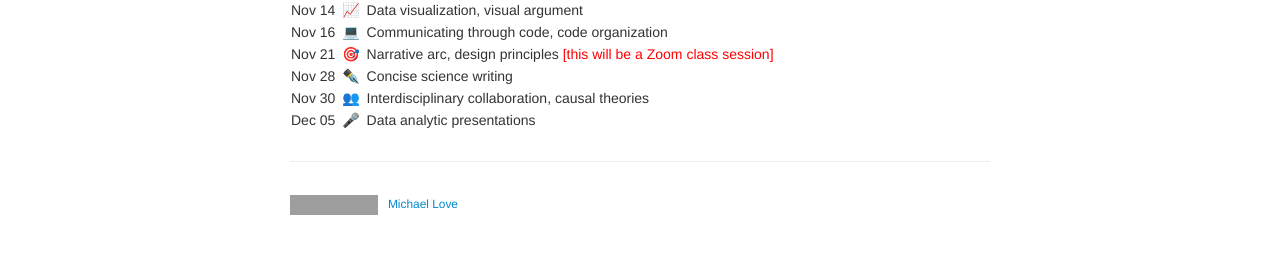
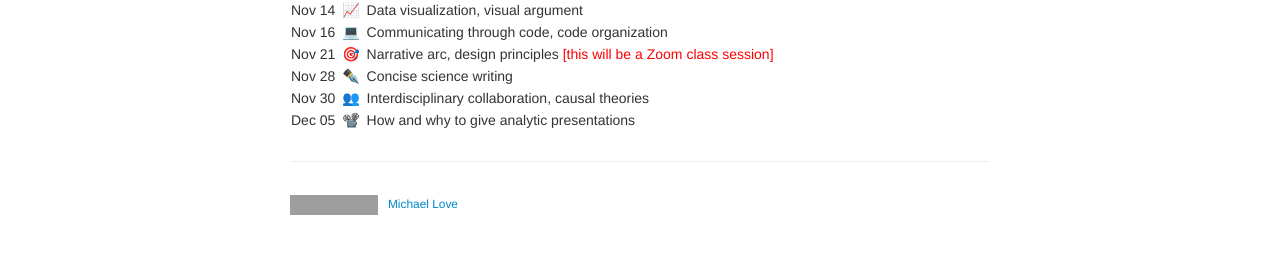
Before and after one commit to biodatascience/datacomm, a Jekyll site: the page built from schedule.md, in a window 1280 px wide. Shown: the part 301-555 px from the top of the page. Built offline with Jekyll 4.4.1, drawn with Linux system fonts in a browser that asks for light colours; grey boxes are pictures that could not be loaded.

Commit message:
update schedule

```diff
--- a/schedule.md
+++ b/schedule.md
@@ -17,4 +17,4 @@ All classes except for Nov 2 (pre-recorded) and Nov 21 (zoom) will be in 2004 Ma
 | Nov 21 | 🎯 | Narrative arc, design principles <font color="red">[this will be a Zoom class session]</font> |
 | Nov 28 | ✒️  | Concise science writing |
 | Nov 30 | 👥 | Interdisciplinary collaboration, causal theories |
-| Dec 05 | 🎤 | Data analytic presentations |
+| Dec 05 | 📽️ | How and why to give analytic presentations |
```
